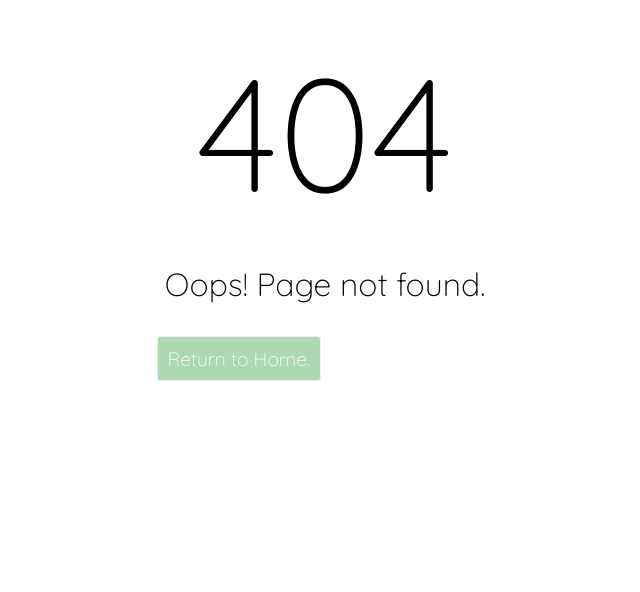
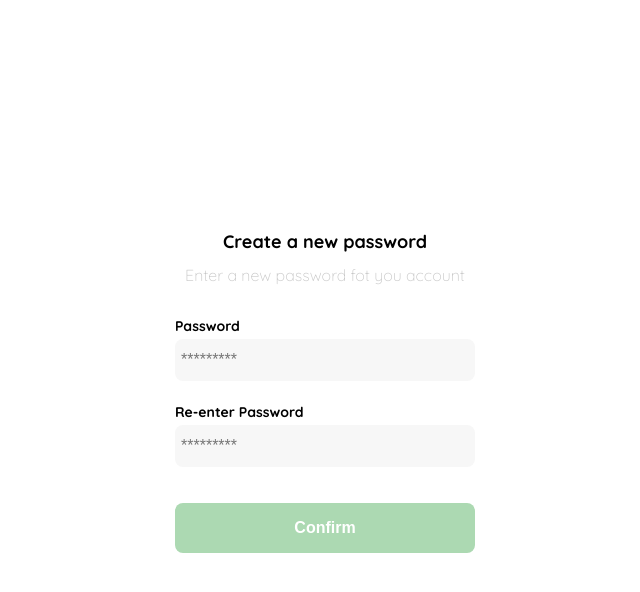
Before and after one commit to rolando22/react-shop, a React app: page /new-password in a window 1280 px wide. Before the commit this address had no page. Shown: the top 592 px of the page, without its empty margins (315-955 px from the left). Built offline with nearby package versions, Linux system fonts and the light colour scheme.

Commit message:
NewPassword

```diff
--- /dev/null
+++ b/src/pages/NewPassword.js
@@ -0,0 +1,23 @@
+import React from "react";
+import "../styles/NewPassword.scss";
+
+function NewPassword () {
+    return (
+        <div className="login">
+            <div className="form-container">
+                <img src="./logos/Platzi_YardSale_Logos/logo_yard_sale.svg" alt="logo" className="logo" />
+                <h1 className="title">Create a new password</h1>
+                <p className="subtitle">Enter a new password fot you account</p>
+                <form action="/" className="form">
+                    <label htmlFor="password" className="label">Password</label>
+                    <input type="password" id="password" placeholder="*********" className="input input-password" />
+                    <label htmlFor="new-password" className="label">Re-enter Password</label>
+                    <input type="new-password" id="new-password" placeholder="*********" className="input input-password" />
+                    <input type="submit" value="Confirm" className="primary-button login-button" />
+                </form>
+            </div>
+        </div>
+    );
+}
+
+export { NewPassword };
--- a/src/routes/App.js
+++ b/src/routes/App.js
@@ -5,6 +5,7 @@ import { Home } from "../pages/Home";
 import { Login } from "../containers/Login";
 import { RecoveryPassword } from "../containers/RecoveryPassword";
 import { SendEmail } from "../pages/SendEmail";
+import { NewPassword } from "../pages/NewPassword";
 import { NotFound } from "../pages/NotFound";
 import "../styles/global.scss";
 
@@ -17,6 +18,7 @@ function App () {
                     <Route path="/login" element={<Login />} />
                     <Route path="/recovery-password" element={<RecoveryPassword />} />
                     <Route path="/send-email" element={<SendEmail />} />
+                    <Route path="/new-password" element={<NewPassword />} />
                     <Route path="*" element={<NotFound />} />
                 </Routes>
             </Layout>
--- /dev/null
+++ b/src/styles/NewPassword.scss
@@ -0,0 +1,78 @@
+.login {
+    width: 100%;
+    height: 100vh;
+    display: grid;
+    place-items: center;
+}
+.form-container {
+    display: grid;
+    grid-template-rows: auto 1fr auto;
+    width: 300px;
+}
+.logo {
+    width: 150px;
+    margin-bottom: 48px;
+    justify-self: center;
+    display: none;
+}
+.title {
+    font-size: var(--lg);
+    margin-bottom: 12px;
+    text-align: center;
+}
+.subtitle {
+    color: var(--very-light-pink);
+    font-size: var(--md);
+    font-weight: 300;
+    margin-top: 0;
+    margin-bottom: 32px;
+    text-align: center;
+}
+.form {
+    display: flex;
+    flex-direction: column;
+}
+.label {
+    font-size: var(--sm);
+    font-weight: bold;
+    margin-bottom: 4px;
+}
+.input {
+    background-color: var(--text-input-field);
+    border: none;
+    border-radius: 8px;
+    height: 30px;
+    font-size: var(--md);
+    padding: 6px;
+    margin-bottom: 12px;
+}
+.input-password {
+    margin-bottom: 22px;
+}
+.primary-button {
+    background-color: var(--hospital-green);
+    border-radius: 8px;
+    border: none;
+    color: var(--white);
+    width: 100%;
+    cursor: pointer;
+    font-size: var(--md);
+    font-weight: bold;
+    height: 50px;
+}
+.login-button {
+    margin-top: 14px;
+    margin-bottom: 30px;
+}
+@media (max-width: 640px) {
+    .logo {
+        display: block;
+    }
+    .form-container {
+        height: 100%;
+    }
+    .form {
+        height: 100%;
+        justify-content: space-between;
+    }
+}
```
